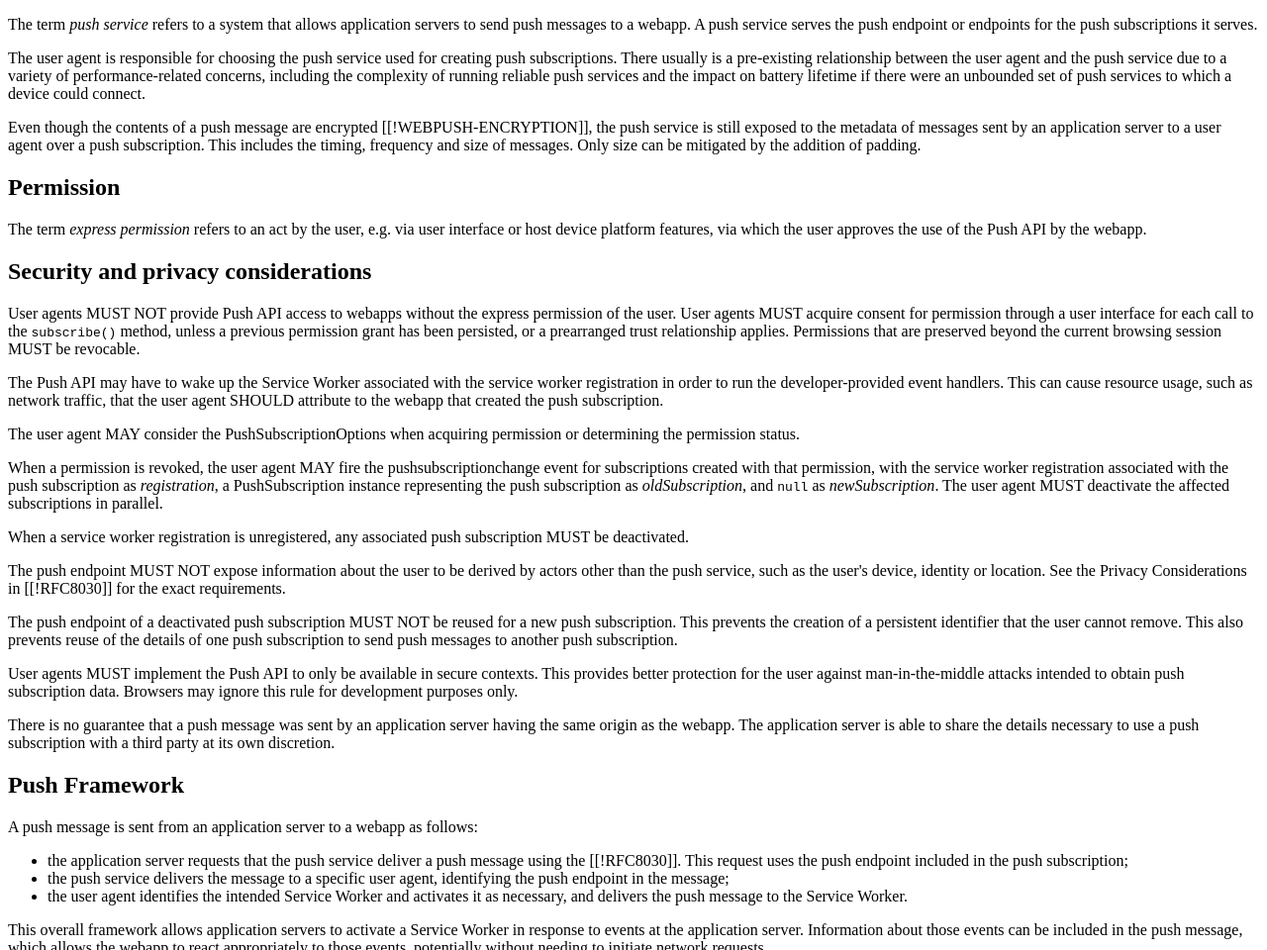
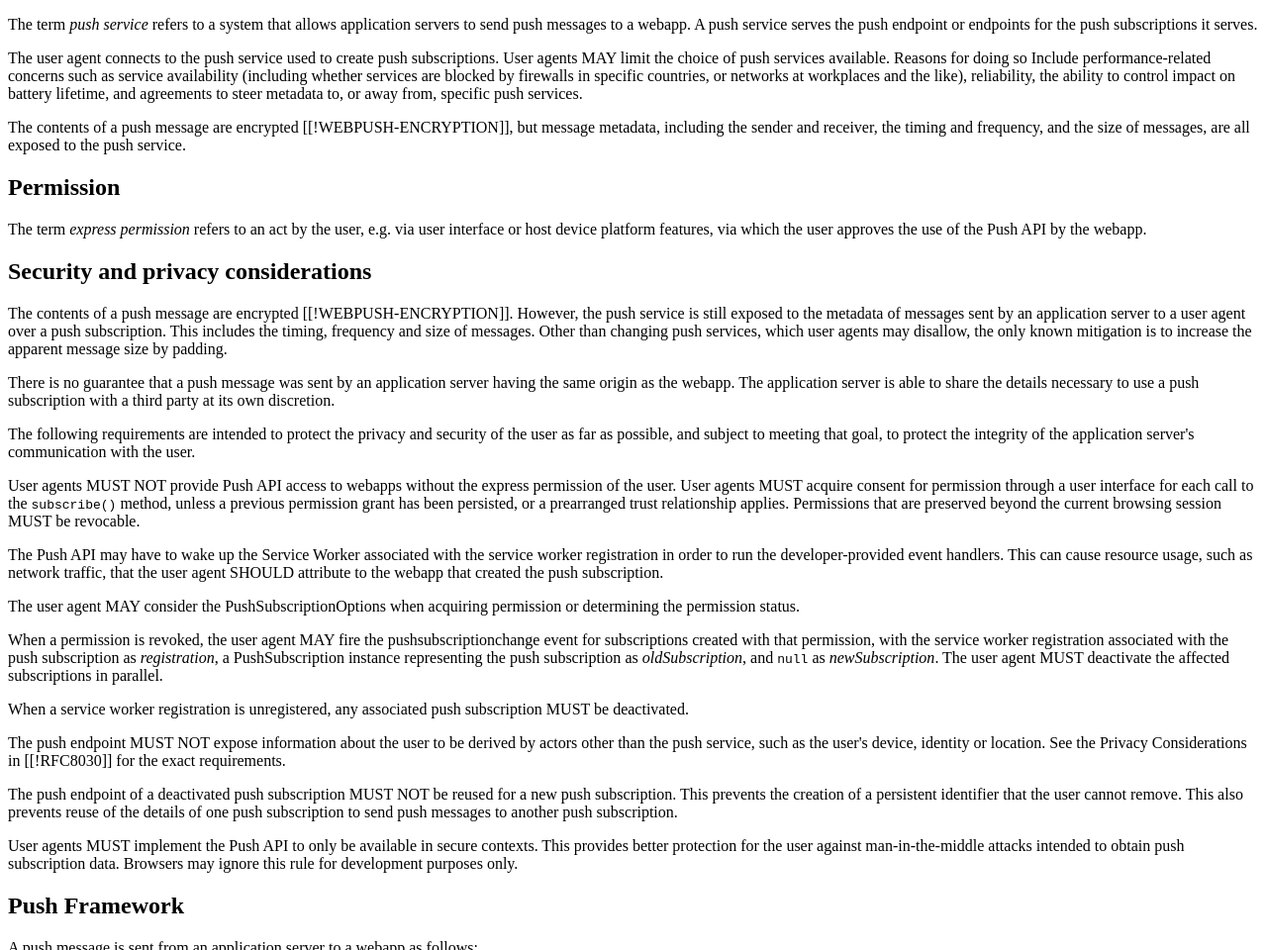
Before and after one commit to w3c/push-api, a plain HTML site: page index.html in a window 1280 px wide. Shown: the part 2393-3353 px from the top of the page at 99% size. Drawn offline with Linux system fonts and the light colour scheme.

Commit message:
Update privacy and server choice...
Fix #293
See also comments on #287
Editorial.

Clarifies that user agents MAY limit the choice of push server, and why they might do so.
Reframes the Privacy Section slightly to identify the concerns that the implementation requirements address.

```diff
--- a/index.html
+++ b/index.html
@@ -478,19 +478,17 @@
           the <a>push subscriptions</a> it serves.
         </p>
         <p>
-          The <a>user agent</a> is responsible for choosing the <a>push service</a> used for
-          creating <a>push subscriptions</a>. There usually is a pre-existing relationship between
-          the <a>user agent</a> and the <a>push service</a> due to a variety of performance-related
-          concerns, including the complexity of running reliable <a>push services</a> and the impact
-          on battery lifetime if there were an unbounded set of <a>push services</a> to which a
-          device could connect.
+          The <a>user agent</a> connects to the <a>push service</a> used to create <a>push subscriptions</a>.
+          <a>User agents</a> MAY limit the choice of <a>push services</a> available. Reasons for doing so
+          Include performance-related concerns such as service availability (including whether services are
+          blocked by firewalls in specific countries, or networks at workplaces and the like), reliability,
+          the ability to control impact on battery lifetime, and agreements to steer metadata to, or away from,
+          specific <a>push services</a>.
         </p>
         <p class="note">
-          Even though the contents of a <a>push message</a> are encrypted [[!WEBPUSH-ENCRYPTION]],
-          the <a>push service</a> is still exposed to the metadata of messages sent by an
-          <a>application server</a> to a <a>user agent</a> over a <a>push subscription</a>. This
-          includes the timing, frequency and size of messages. Only size can be mitigated by the
-          addition of padding.
+          The contents of a <a>push message</a> are encrypted [[!WEBPUSH-ENCRYPTION]], but message metadata,
+          including the sender and receiver, the timing and frequency, and the size of messages, are all
+          exposed to the <a>push service</a>.
         </p>
       </section>
       <section>
@@ -508,6 +506,27 @@
       <h2>
         Security and privacy considerations
       </h2>
+      <div class="note">
+        <p>
+          The contents of a <a>push message</a> are encrypted [[!WEBPUSH-ENCRYPTION]]. However,
+          the <a>push service</a> is still exposed to the metadata of messages sent by an
+          <a>application server</a> to a <a>user agent</a> over a <a>push subscription</a>. This
+          includes the timing, frequency and size of messages. Other than changing <a>push services</a>,
+          which user agents may disallow, the only known mitigation is to increase the apparent message
+          size by padding.
+        </p>
+        <p>
+          There is no guarantee that a <a>push message</a> was sent by an <a>application server</a>
+          having the same origin as the <a>webapp</a>. The <a>application server</a> is able to share
+          the details necessary to use a <a>push subscription</a> with a third party at its own
+          discretion.
+        </p>
+      </div>
+      <p>
+        The following requirements are intended to protect the privacy and security of the user as far
+        as possible, and subject to meeting that goal, to protect the integrity of the
+        <a>application server</a>'s communication with the user.
+      </p>
       <p>
         <a>User agents</a> MUST NOT provide Push API access to <a>webapps</a> without the
         <a>express permission</a> of the user. <a>User agents</a> MUST acquire consent for
@@ -554,12 +573,6 @@
         "secure context">secure contexts</a>. This provides better protection for the user against
         man-in-the-middle attacks intended to obtain push subscription data. Browsers may ignore
         this rule for development purposes only.
-      </p>
-      <p>
-        There is no guarantee that a <a>push message</a> was sent by an <a>application server</a>
-        having the same origin as the <a>webapp</a>. The <a>application server</a> is able to share
-        the details necessary to use a <a>push subscription</a> with a third party at its own
-        discretion.
       </p>
     </section>
     <section class="informative" id="pushframework">
```
